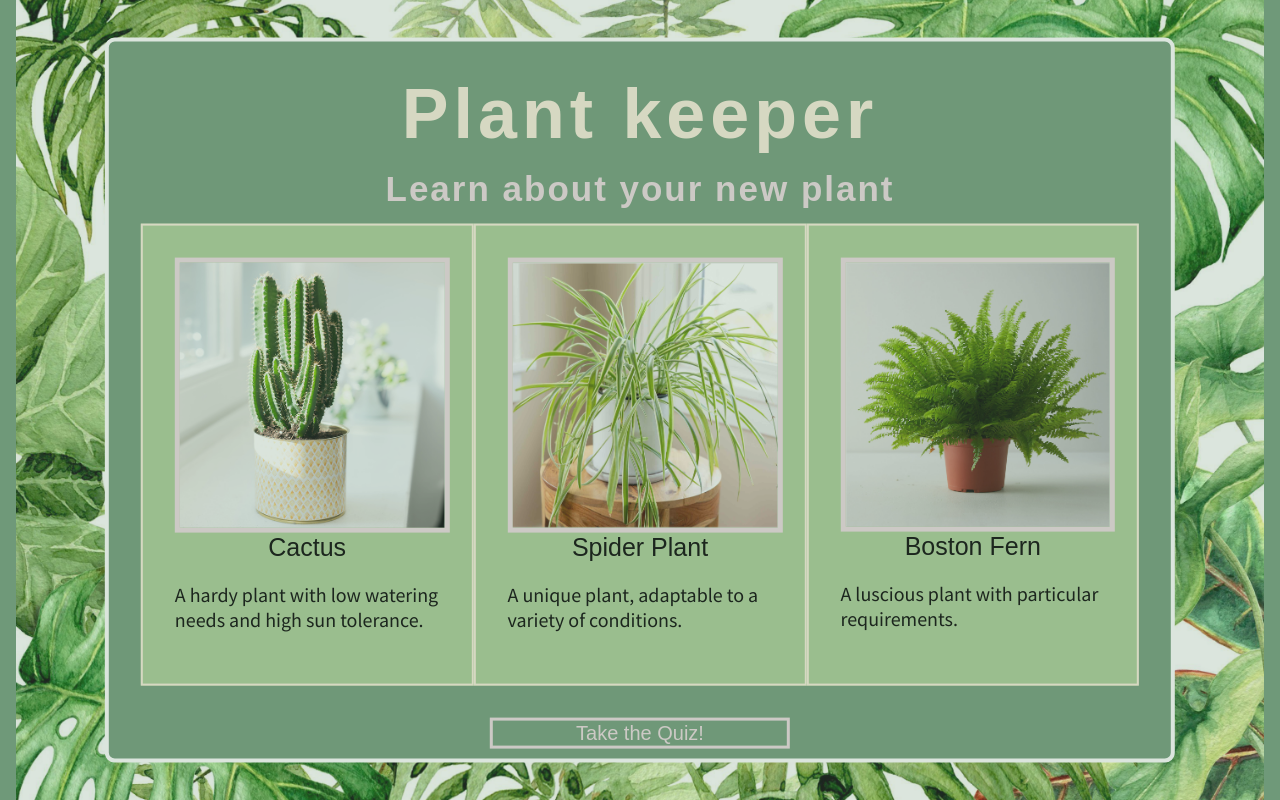
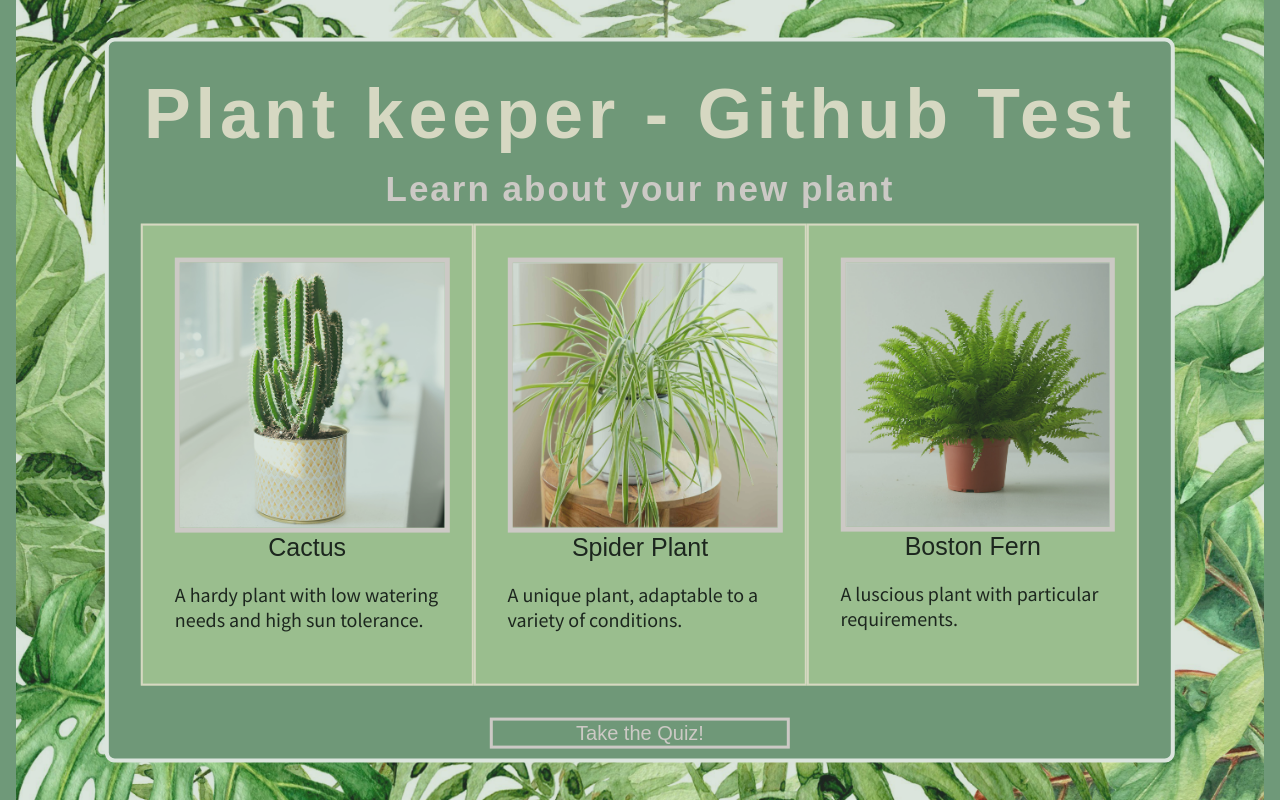
Before and after one commit to DBed/plant-quiz, a plain HTML site: page index.html in a window 1280 px wide. Drawn offline with Linux system fonts and the light colour scheme; a web font is replaced by a local one.

Commit message:
Changed Header message as a test

```diff
--- a/index.html
+++ b/index.html
@@ -9,7 +9,7 @@
     <body>
         <main class="flex-column">
             <section class="flex-column" id="plant-selection">
-                <h1>Plant keeper</h1>
+                <h1>Plant keeper - Github Test</h1>
                 <h2>Learn about your new plant</h2>
                 <div id="plant-options"> <!-- Plant Selection window -->
                     <a id="cactus" class="option flex-column"> <!--Template for plant button -->
```
